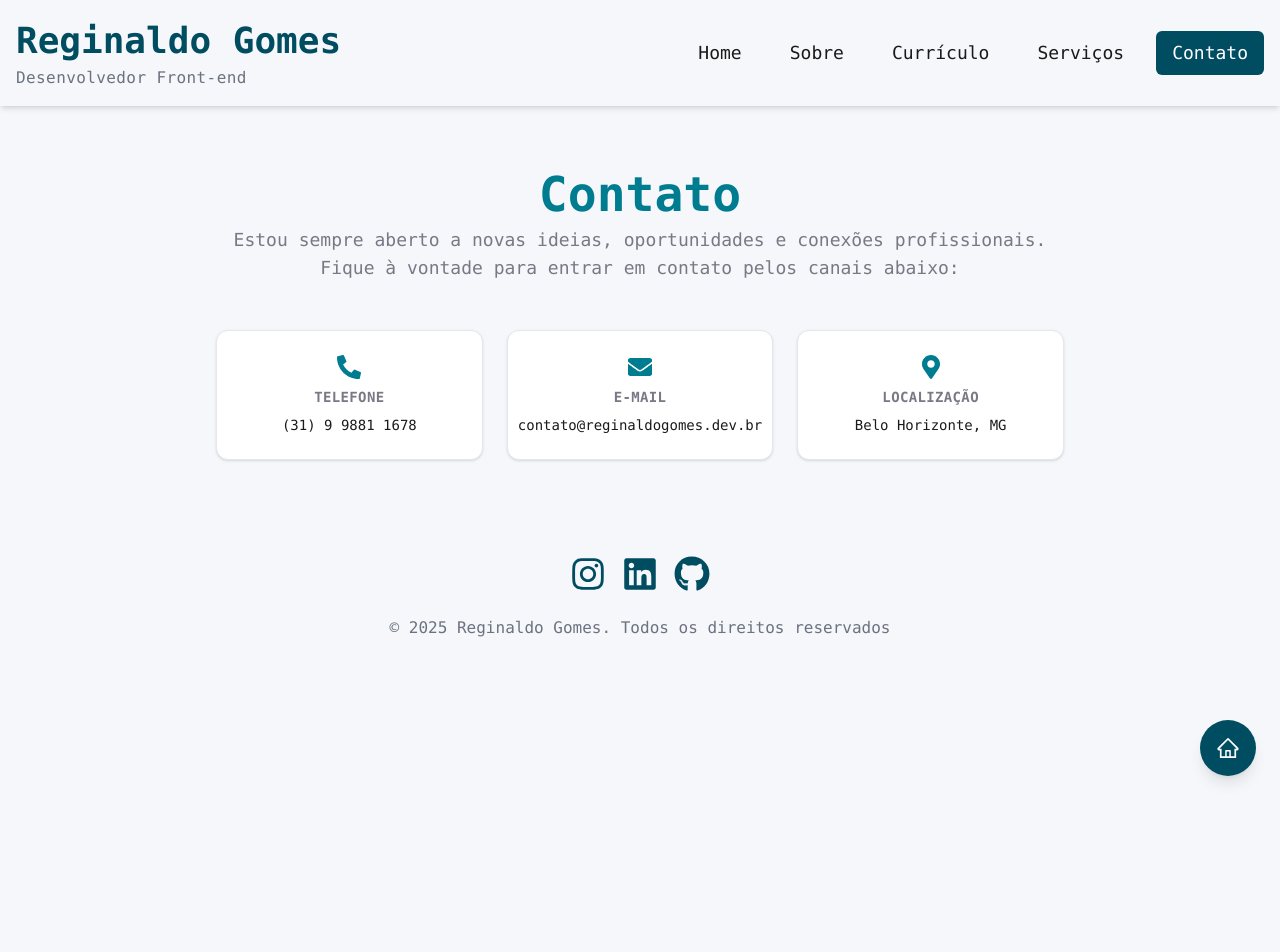
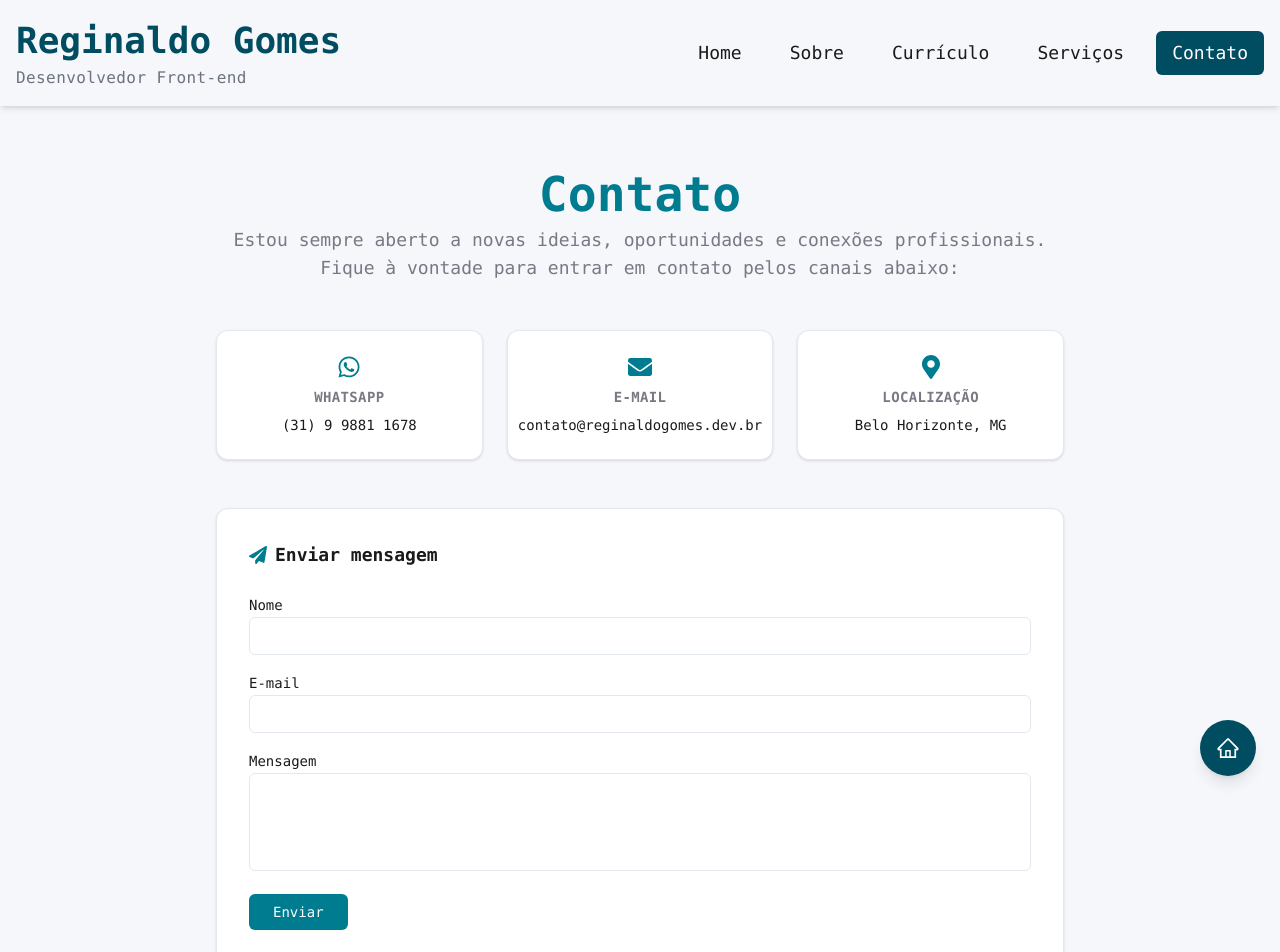
Before and after one commit to reginaldogomes/nextjs-developer-resume, a Next.js app: page /contact in a window 1280 px wide. Shown: the top 952 px of the page. Before the commit the page ends 800 px from the top, so only its background shows below. Built offline with nearby package versions, Linux system fonts and the light colour scheme.

Commit message:
feat: enhance Contact page with WhatsApp integration; implement form validation and submission handling

```diff
--- a/src/app/contact/page.tsx
+++ b/src/app/contact/page.tsx
@@ -2,7 +2,15 @@
 
 import PageHead from '@/components/layout/PageHead'
 import { motion } from 'framer-motion'
-import { FaPhoneAlt, FaEnvelope, FaMapMarkerAlt } from 'react-icons/fa'
+import {
+  FaWhatsapp,
+  FaEnvelope,
+  FaMapMarkerAlt,
+  FaPaperPlane,
+} from 'react-icons/fa'
+import { useForm } from 'react-hook-form'
+import { zodResolver } from '@hookform/resolvers/zod'
+import * as z from 'zod'
 
 const PageHeadData = {
   title: 'Contato',
@@ -11,12 +19,36 @@ const PageHeadData = {
 }
 
 const contactData = {
-  phone: '(31) 9 9881 1678',
+  whatsapp: '(31) 9 9881 1678',
+  whatsappLink: 'https://wa.me/5531988811678',
   email: 'contato@reginaldogomes.dev.br',
   location: 'Belo Horizonte, MG',
 }
 
+const schema = z.object({
+  name: z.string().min(2, 'Nome é obrigatório'),
+  email: z.string().email('E-mail inválido'),
+  message: z.string().min(5, 'Mensagem muito curta'),
+})
+
+type FormData = z.infer<typeof schema>
+
 export default function ContactPage() {
+  const {
+    register,
+    handleSubmit,
+    formState: { errors, isSubmitting, isSubmitSuccessful },
+    reset,
+  } = useForm<FormData>({
+    resolver: zodResolver(schema),
+  })
+
+  const onSubmit = async (data: FormData) => {
+    await new Promise((res) => setTimeout(res, 1000)) // simula envio
+    console.log('Enviado:', data)
+    reset()
+  }
+
   return (
     <section className="max-w-4xl mx-auto px-6 py-16 space-y-12">
       <PageHead
@@ -30,34 +62,106 @@ export default function ContactPage() {
         animate={{ opacity: 1, y: 0 }}
         transition={{ duration: 0.6 }}
       >
-        {[
-          {
-            icon: <FaPhoneAlt className="text-primary text-2xl" />,
-            label: 'Telefone',
-            value: contactData.phone,
-          },
-          {
-            icon: <FaEnvelope className="text-primary text-2xl" />,
-            label: 'E-mail',
-            value: contactData.email,
-          },
-          {
-            icon: <FaMapMarkerAlt className="text-primary text-2xl" />,
-            label: 'Localização',
-            value: contactData.location,
-          },
-        ].map((item, index) => (
-          <div
-            key={index}
-            className="bg-white border border-border rounded-xl p-6 text-center shadow-sm hover:shadow-md transition-all duration-300 flex flex-col items-center gap-2"
+        <a
+          href={contactData.whatsappLink}
+          target="_blank"
+          rel="noopener noreferrer"
+          className="bg-white border border-border rounded-xl p-6 text-center shadow-sm hover:shadow-md transition-all duration-300 flex flex-col items-center gap-2"
+        >
+          <FaWhatsapp className="text-primary text-2xl" />
+          <span className="text-sm font-semibold uppercase tracking-wide text-muted-foreground">
+            WhatsApp
+          </span>
+          <span className="text-sm text-foreground">
+            {contactData.whatsapp}
+          </span>
+        </a>
+
+        <div className="bg-white border border-border rounded-xl p-6 text-center shadow-sm flex flex-col items-center gap-2">
+          <FaEnvelope className="text-primary text-2xl" />
+          <span className="text-sm font-semibold uppercase tracking-wide text-muted-foreground">
+            E-mail
+          </span>
+          <span className="text-sm text-foreground">{contactData.email}</span>
+        </div>
+
+        <div className="bg-white border border-border rounded-xl p-6 text-center shadow-sm flex flex-col items-center gap-2">
+          <FaMapMarkerAlt className="text-primary text-2xl" />
+          <span className="text-sm font-semibold uppercase tracking-wide text-muted-foreground">
+            Localização
+          </span>
+          <span className="text-sm text-foreground">
+            {contactData.location}
+          </span>
+        </div>
+      </motion.div>
+
+      {/* Formulário de Contato */}
+      <motion.div
+        initial={{ opacity: 0, y: 30 }}
+        animate={{ opacity: 1, y: 0 }}
+        transition={{ duration: 0.5, delay: 0.2 }}
+        className="bg-white border border-border rounded-xl p-8 shadow space-y-6"
+      >
+        <h2 className="flex items-center gap-2 text-lg font-semibold text-foreground">
+          <FaPaperPlane className="text-primary" />
+          Enviar mensagem
+        </h2>
+
+        <form onSubmit={handleSubmit(onSubmit)} className="space-y-4">
+          <div className="space-y-1">
+            <label className="text-sm font-medium text-foreground">Nome</label>
+            <input
+              {...register('name')}
+              className="w-full px-4 py-2 border border-border rounded-md bg-white text-sm outline-none focus:ring-2 focus:ring-primary"
+            />
+            {errors.name && (
+              <p className="text-xs text-red-500">{errors.name.message}</p>
+            )}
+          </div>
+
+          <div className="space-y-1">
+            <label className="text-sm font-medium text-foreground">
+              E-mail
+            </label>
+            <input
+              {...register('email')}
+              type="email"
+              className="w-full px-4 py-2 border border-border rounded-md bg-white text-sm outline-none focus:ring-2 focus:ring-primary"
+            />
+            {errors.email && (
+              <p className="text-xs text-red-500">{errors.email.message}</p>
+            )}
+          </div>
+
+          <div className="space-y-1">
+            <label className="text-sm font-medium text-foreground">
+              Mensagem
+            </label>
+            <textarea
+              {...register('message')}
+              rows={4}
+              className="w-full px-4 py-2 border border-border rounded-md bg-white text-sm outline-none resize-none focus:ring-2 focus:ring-primary"
+            />
+            {errors.message && (
+              <p className="text-xs text-red-500">{errors.message.message}</p>
+            )}
+          </div>
+
+          <button
+            type="submit"
+            disabled={isSubmitting}
+            className="bg-primary text-white px-6 py-2 rounded-md text-sm font-medium hover:bg-primary/90 transition"
           >
-            {item.icon}
-            <span className="text-sm text-muted-foreground font-semibold uppercase tracking-wide">
-              {item.label}
-            </span>
-            <span className="text-sm text-foreground">{item.value}</span>
-          </div>
-        ))}
+            {isSubmitting ? 'Enviando...' : 'Enviar'}
+          </button>
+
+          {isSubmitSuccessful && (
+            <p className="text-green-600 text-sm">
+              Mensagem enviada com sucesso!
+            </p>
+          )}
+        </form>
       </motion.div>
     </section>
   )
```
